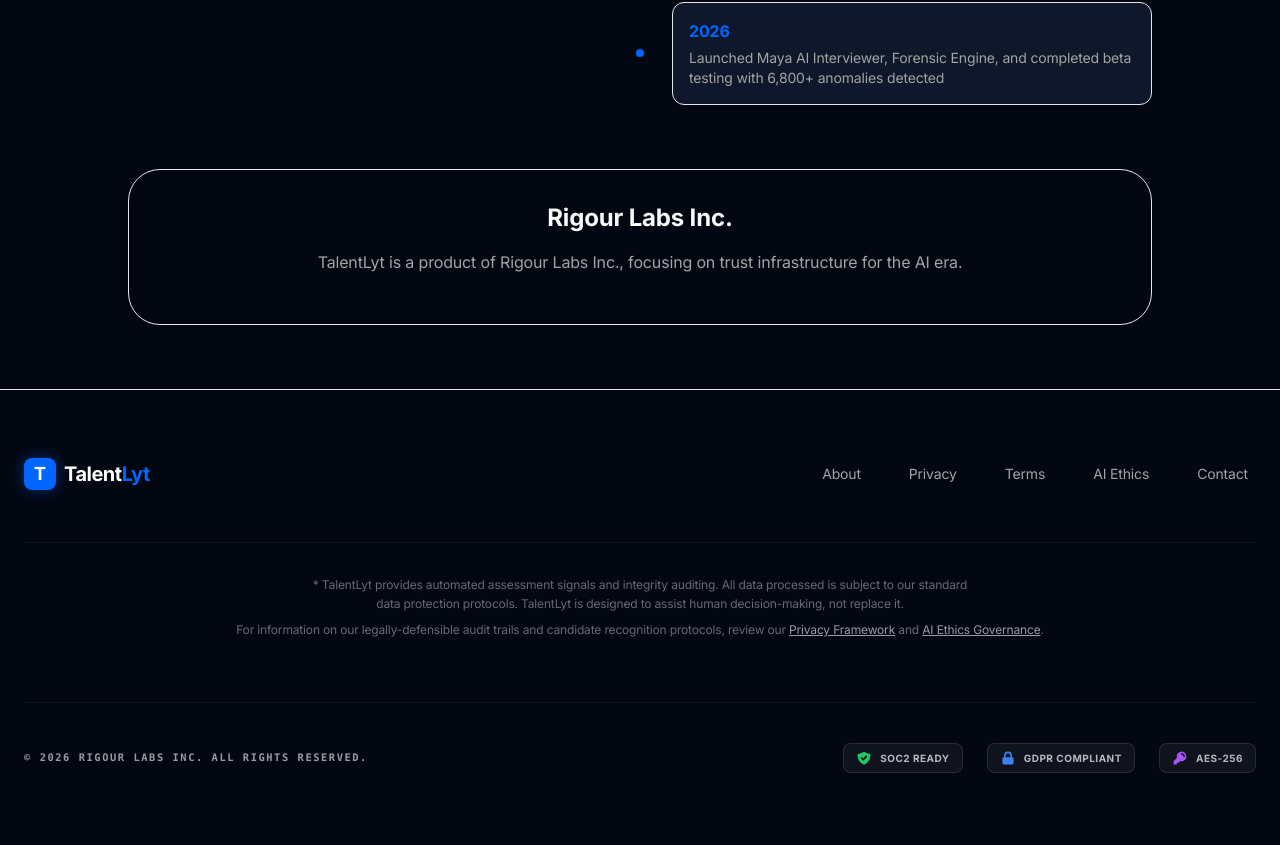
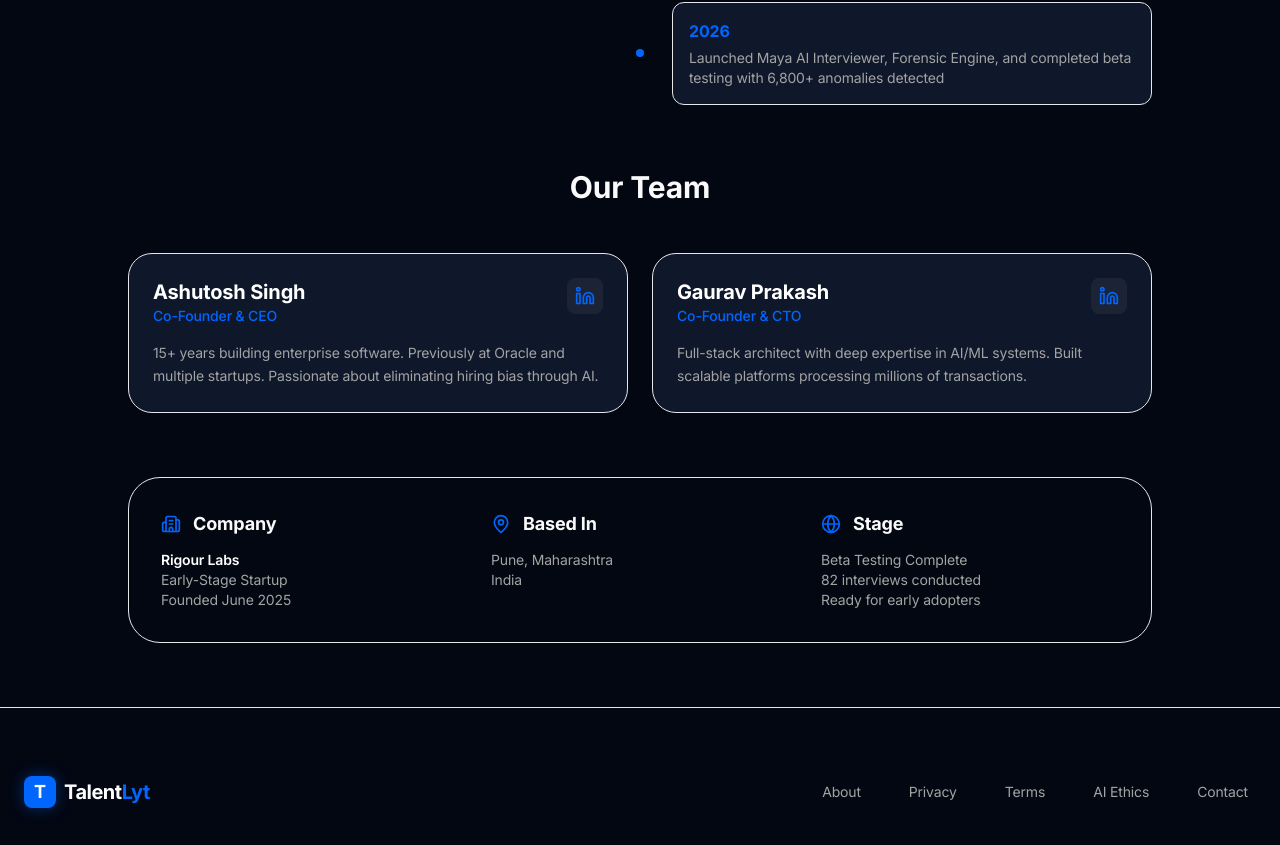
Before and after one commit to rigour-labs/talentlyt-landing, a Next.js app: page /about in a window 1280 px wide. Shown: the part 1535-2380 px from the top of the page. Built offline with nearby package versions, Linux system fonts and the light colour scheme.

Commit message:
Add team section and company info to AboutContent; enhance contact page with team location and response time details

```diff
--- a/src/components/about-content.tsx
+++ b/src/components/about-content.tsx
@@ -1,7 +1,8 @@
 'use client';
 
 import React from 'react';
-import { Target, Zap, Shield, Users, Rocket, Award } from 'lucide-react';
+import { Target, Zap, Shield, Users, Rocket, Award, MapPin, Building2, Globe, Linkedin } from 'lucide-react';
+import Link from 'next/link';
 
 export function AboutContent() {
     const values = [
@@ -102,11 +103,84 @@
                     </div>
                 </section>
 
-                <section className="text-center p-8 rounded-[2rem] bg-muted/30 border border-border/30">
-                    <h2 className="text-2xl font-bold mb-4">Rigour Labs Inc.</h2>
-                    <p className="text-text-secondary mb-4">
-                        TalentLyt is a product of Rigour Labs Inc., focusing on trust infrastructure for the AI era.
-                    </p>
+                {/* Team Section */}
+                <section className="mb-16">
+                    <h2 className="text-3xl font-bold text-center mb-12">Our Team</h2>
+                    <div className="grid grid-cols-1 md:grid-cols-2 gap-6">
+                        {[
+                            {
+                                name: "Ashutosh Singh",
+                                role: "Co-Founder & CEO",
+                                bio: "15+ years building enterprise software. Previously at Oracle and multiple startups. Passionate about eliminating hiring bias through AI.",
+                                linkedin: "https://www.linkedin.com/in/erashu212/"
+                            },
+                            {
+                                name: "Gaurav Prakash",
+                                role: "Co-Founder & CTO",
+                                bio: "Full-stack architect with deep expertise in AI/ML systems. Built scalable platforms processing millions of transactions.",
+                                linkedin: "https://www.linkedin.com/in/gaurav-prakash-910aa9a0/"
+                            }
+                        ].map((member) => (
+                            <div key={member.name} className="p-6 rounded-[1.5rem] bg-card border border-border/50 hover:border-brand/20 transition-all">
+                                <div className="flex items-start justify-between mb-4">
+                                    <div>
+                                        <h3 className="text-xl font-bold text-white">{member.name}</h3>
+                                        <p className="text-brand text-sm font-medium">{member.role}</p>
+                                    </div>
+                                    <Link
+                                        href={member.linkedin}
+                                        target="_blank"
+                                        rel="noopener noreferrer"
+                                        className="p-2 rounded-lg bg-white/5 hover:bg-brand/20 transition-colors"
+                                        aria-label={`${member.name}'s LinkedIn profile`}
+                                    >
+                                        <Linkedin className="w-5 h-5 text-brand" />
+                                    </Link>
+                                </div>
+                                <p className="text-text-secondary text-sm leading-relaxed">{member.bio}</p>
+                            </div>
+                        ))}
+                    </div>
+                </section>
+
+                {/* Company Info Section */}
+                <section className="p-8 rounded-[2rem] bg-muted/30 border border-border/30">
+                    <div className="grid grid-cols-1 md:grid-cols-3 gap-8">
+                        <div className="text-center md:text-left">
+                            <div className="flex items-center justify-center md:justify-start gap-3 mb-3">
+                                <Building2 className="w-5 h-5 text-brand" />
+                                <h3 className="text-lg font-bold">Company</h3>
+                            </div>
+                            <p className="text-text-secondary text-sm">
+                                <span className="text-white font-semibold">Rigour Labs</span><br />
+                                Early-Stage Startup<br />
+                                Founded June 2025
+                            </p>
+                        </div>
+
+                        <div className="text-center md:text-left">
+                            <div className="flex items-center justify-center md:justify-start gap-3 mb-3">
+                                <MapPin className="w-5 h-5 text-brand" />
+                                <h3 className="text-lg font-bold">Based In</h3>
+                            </div>
+                            <p className="text-text-secondary text-sm">
+                                Pune, Maharashtra<br />
+                                India
+                            </p>
+                        </div>
+
+                        <div className="text-center md:text-left">
+                            <div className="flex items-center justify-center md:justify-start gap-3 mb-3">
+                                <Globe className="w-5 h-5 text-brand" />
+                                <h3 className="text-lg font-bold">Stage</h3>
+                            </div>
+                            <p className="text-text-secondary text-sm">
+                                Beta Testing Complete<br />
+                                82 interviews conducted<br />
+                                Ready for early adopters
+                            </p>
+                        </div>
+                    </div>
                 </section>
             </div>
         </main>
--- a/src/components/contact-content.tsx
+++ b/src/components/contact-content.tsx
@@ -2,7 +2,7 @@
 
 import React from 'react';
 import { useActionState } from 'react';
-import { Mail, MessageSquare, Send, CheckCircle2, Loader2, User } from 'lucide-react';
+import { Mail, MessageSquare, Send, CheckCircle2, Loader2, User, MapPin, Clock, Building2 } from 'lucide-react';
 import { submitContactForm } from '@/app/actions';
 import Link from 'next/link';
 
@@ -137,6 +137,39 @@
                             </div>
                         </div>
 
+                        {/* Team Location */}
+                        <div className="block p-8 rounded-[2rem] bg-card border border-border/50 transition-all">
+                            <div className="flex items-start gap-4">
+                                <div className="w-12 h-12 rounded-xl bg-brand/10 flex items-center justify-center">
+                                    <MapPin className="w-5 h-5 text-brand" />
+                                </div>
+                                <div>
+                                    <h3 className="text-xl font-bold mb-1">Team Location</h3>
+                                    <p className="text-text-secondary text-sm leading-relaxed">
+                                        <span className="text-white font-semibold">Rigour Labs</span><br />
+                                        Pune, India<br />
+                                        Remote-first team
+                                    </p>
+                                </div>
+                            </div>
+                        </div>
+
+                        {/* Business Hours */}
+                        <div className="block p-8 rounded-[2rem] bg-card border border-border/50 transition-all">
+                            <div className="flex items-start gap-4">
+                                <div className="w-12 h-12 rounded-xl bg-brand/10 flex items-center justify-center">
+                                    <Clock className="w-5 h-5 text-brand" />
+                                </div>
+                                <div>
+                                    <h3 className="text-xl font-bold mb-1">Response Time</h3>
+                                    <p className="text-text-secondary text-sm">
+                                        We typically respond within <span className="text-white font-semibold">24 hours</span><br />
+                                        Mon-Fri, 9 AM - 6 PM IST
+                                    </p>
+                                </div>
+                            </div>
+                        </div>
+
                         <div className="p-8 rounded-[2rem] bg-gradient-to-br from-brand/10 to-transparent border border-brand/20">
                             <h3 className="text-xl font-bold mb-4">Looking for a demo?</h3>
                             <p className="text-text-secondary text-sm mb-6">
```
